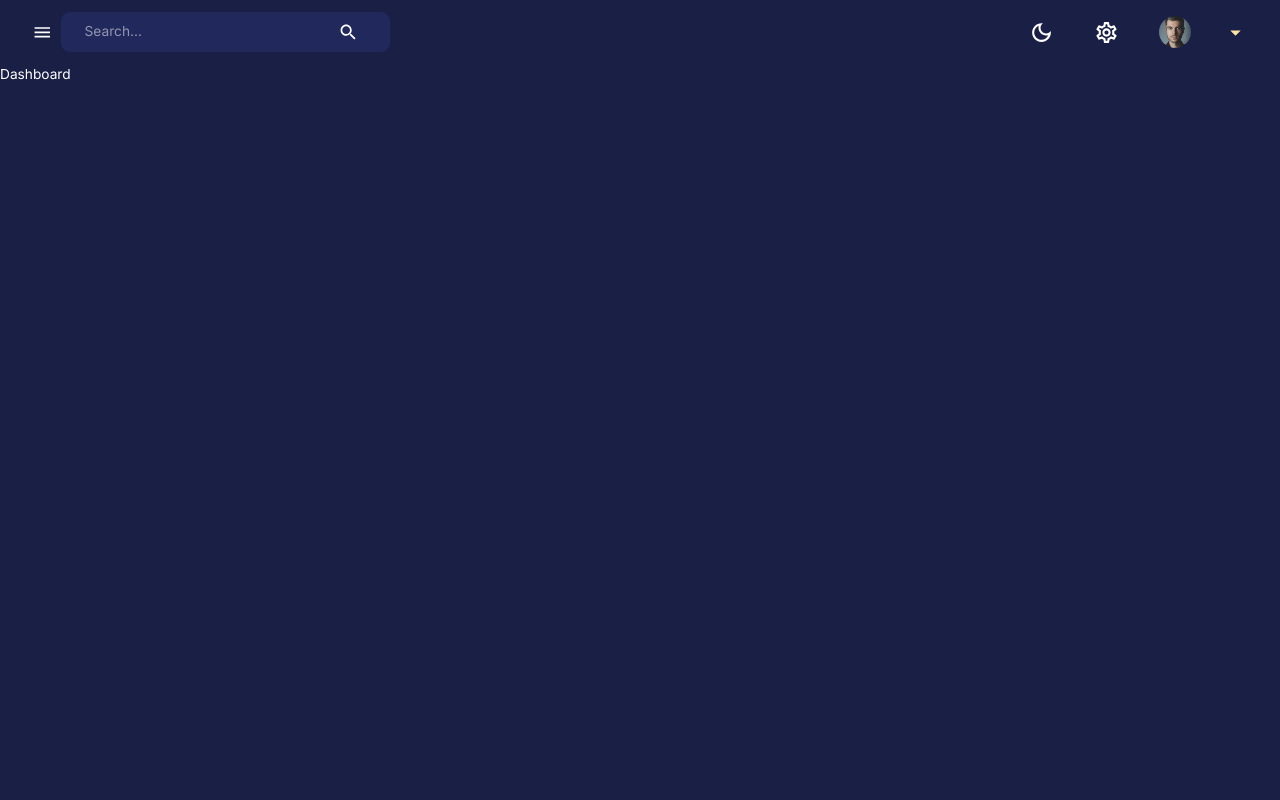
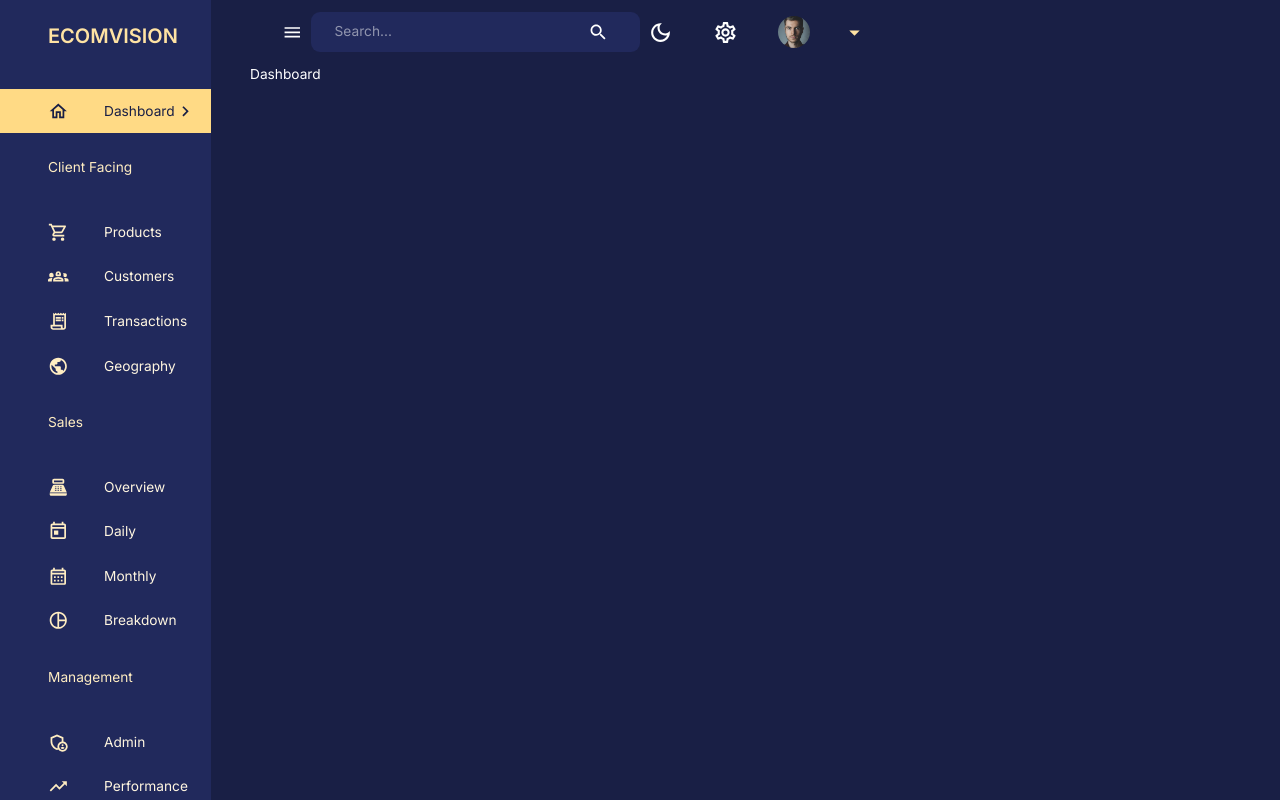
Before and after one commit to Mahadibappi/admin-client, a React (Create React App) app: page /dashboard in a window 1280 px wide. Built offline with nearby package versions, Linux system fonts and the light colour scheme.

Commit message:
navbar created

```diff
--- a/src/components/FlexBetween.jsx
+++ b/src/components/FlexBetween.jsx
@@ -1,5 +1,6 @@
-import styled from "@emotion/styled";
-import { Box } from "@mui/material";
+const { Box } = require("@mui/material");
+const { styled } = require("@mui/system");
+
 const FlexBetween = styled(Box)({
   display: "flex",
   justifyContent: "space-between",
--- a/src/components/navbar/NavBar.jsx
+++ b/src/components/navbar/NavBar.jsx
@@ -23,7 +23,7 @@ import {
 import { useDispatch } from "react-redux";
 import profileImage from "../../assets/profile.jpg";
 
-const Navbar = () => {
+const Navbar = ({ isSidebarOpen, setIsSidebarOpen }) => {
   const theme = useTheme();
   const dispatch = useDispatch();
   return (
@@ -37,7 +37,7 @@ const Navbar = () => {
       <Toolbar sx={{ justifyContent: "space-between" }}>
         {/* LEFT SIDE */}
         <FlexBetween>
-          <IconButton onClick={() => console.log("hello")}>
+          <IconButton onClick={() => setIsSidebarOpen(!isSidebarOpen)}>
             <MenuIcon />
           </IconButton>
           <FlexBetween
--- a/src/components/sidebar/Sidebar.jsx
+++ b/src/components/sidebar/Sidebar.jsx
@@ -1,7 +1,197 @@
+/* eslint-disable array-callback-return */
 import React from "react";
+import {
+  ChevronLeft,
+  ChevronRightOutlined,
+  HomeOutlined,
+  ShoppingCartOutlined,
+  Groups2Outlined,
+  ReceiptLongOutlined,
+  PublicOutlined,
+  PointOfSaleOutlined,
+  TodayOutlined,
+  CalendarMonthOutlined,
+  AdminPanelSettingsOutlined,
+  TrendingUpOutlined,
+  PieChartOutlined,
+} from "@mui/icons-material";
+import { useLocation, useNavigate } from "react-router-dom";
+import { useState } from "react";
+import { useEffect } from "react";
+import {
+  Box,
+  Drawer,
+  IconButton,
+  List,
+  ListItem,
+  ListItemButton,
+  ListItemIcon,
+  ListItemText,
+  Typography,
+  useTheme,
+} from "@mui/material";
+import FlexBetween from "components/FlexBetween";
 
-const Sidebar = () => {
-  return <div>Sidebar</div>;
+const navItems = [
+  {
+    text: "Dashboard",
+    icon: <HomeOutlined />,
+  },
+  {
+    text: "Client Facing",
+    icon: null,
+  },
+  {
+    text: "Products",
+    icon: <ShoppingCartOutlined />,
+  },
+  {
+    text: "Customers",
+    icon: <Groups2Outlined />,
+  },
+  {
+    text: "Transactions",
+    icon: <ReceiptLongOutlined />,
+  },
+  {
+    text: "Geography",
+    icon: <PublicOutlined />,
+  },
+  {
+    text: "Sales",
+    icon: null,
+  },
+  {
+    text: "Overview",
+    icon: <PointOfSaleOutlined />,
+  },
+  {
+    text: "Daily",
+    icon: <TodayOutlined />,
+  },
+  {
+    text: "Monthly",
+    icon: <CalendarMonthOutlined />,
+  },
+  {
+    text: "Breakdown",
+    icon: <PieChartOutlined />,
+  },
+  {
+    text: "Management",
+    icon: null,
+  },
+  {
+    text: "Admin",
+    icon: <AdminPanelSettingsOutlined />,
+  },
+  {
+    text: "Performance",
+    icon: <TrendingUpOutlined />,
+  },
+];
+
+const Sidebar = ({
+  drawerWidth,
+  isNonMobile,
+  isSidebarOpen,
+  setIsSidebarOpen,
+}) => {
+  const { pathname } = useLocation();
+  const [active, setActive] = useState(" ");
+  const navigate = useNavigate();
+  const theme = useTheme();
+
+  useEffect(() => {
+    setActive(pathname.substring(1));
+  }, [pathname]);
+
+  return (
+    <Box component="nav">
+      {isSidebarOpen && (
+        <Drawer
+          open={isSidebarOpen}
+          onClose={() => setIsSidebarOpen(false)}
+          variant="persistent"
+          anchor="left"
+          sx={{
+            width: drawerWidth,
+            "& .MuiDrawer-paper": {
+              color: theme.palette.secondary[200],
+              backgroundColor: theme.palette.background.alt,
+              boxSizing: "border-box",
+              borderWidth: isNonMobile ? 0 : "2px",
+            },
+          }}
+        >
+          <Box width="100%">
+            <Box sx={{ m: "1.5rem 2rem 2rem 3rem" }}>
+              <FlexBetween color={theme.palette.secondary.main}>
+                <Box display="flex" alignItems="center" gap="0.5rem">
+                  <Typography variant="h4" fontWeight="bold">
+                    ECOMVISION
+                  </Typography>
+                </Box>
+                {!isNonMobile && (
+                  <IconButton onClick={() => setIsSidebarOpen(!isSidebarOpen)}>
+                    <ChevronLeft />
+                  </IconButton>
+                )}
+              </FlexBetween>
+            </Box>
+            <List>
+              {navItems.map(({ text, icon }) => {
+                if (!icon) {
+                  return (
+                    <Typography key={text} sx={{ m: "1.5rem 2rem 2rem 3rem" }}>
+                      {text}
+                    </Typography>
+                  );
+                }
+                const lcText = text.toLowerCase();
+                return (
+                  <ListItem key={text} disablePadding>
+                    <ListItemButton
+                      onClick={() => {
+                        navigate(`/${lcText}`);
+                        setActive(lcText);
+                      }}
+                      sx={{
+                        backgroundColor:
+                          active === lcText
+                            ? theme.palette.secondary[400]
+                            : "transparent",
+                        color:
+                          active === lcText
+                            ? theme.palette.primary[600]
+                            : theme.palette.secondary[100],
+                      }}
+                    >
+                      <ListItemIcon
+                        sx={{
+                          ml: "2rem",
+                          color:
+                            active === lcText
+                              ? theme.palette.primary[600]
+                              : theme.palette.secondary[200],
+                        }}
+                      >
+                        {icon}
+                      </ListItemIcon>
+                      <ListItemText primary={text} />
+                      {active === lcText && (
+                        <ChevronRightOutlined sx={{ ml: "auto" }} />
+                      )}
+                    </ListItemButton>
+                  </ListItem>
+                );
+              })}
+            </List>
+          </Box>
+        </Drawer>
+      )}
+    </Box>
+  );
 };
 
 export default Sidebar;
--- a/src/scenes/layout/Layout.jsx
+++ b/src/scenes/layout/Layout.jsx
@@ -1,13 +1,26 @@
-import { Box } from "@mui/material";
+import { Box, useMediaQuery } from "@mui/material";
 import NavBar from "components/navbar/NavBar";
+import Sidebar from "components/sidebar/Sidebar";
 import React from "react";
+import { useState } from "react";
 import { Outlet } from "react-router-dom";
 
 const Layout = () => {
+  const isNonMobile = useMediaQuery("(min-width: 600px)");
+  const [isSidebarOpen, setIsSidebarOpen] = useState(true);
   return (
-    <Box width="100%" height="100%">
+    <Box display={isNonMobile ? "flex" : "block"} width="100%" height="100%">
+      <Sidebar
+        drawerWidth="250px"
+        isNonMobile={isNonMobile}
+        isSidebarOpen={isSidebarOpen}
+        setIsSidebarOpen={setIsSidebarOpen}
+      />
       <Box>
-        <NavBar />
+        <NavBar
+          isSidebarOpen={isSidebarOpen}
+          setIsSidebarOpen={setIsSidebarOpen}
+        />
         <Outlet />
       </Box>
     </Box>
```
